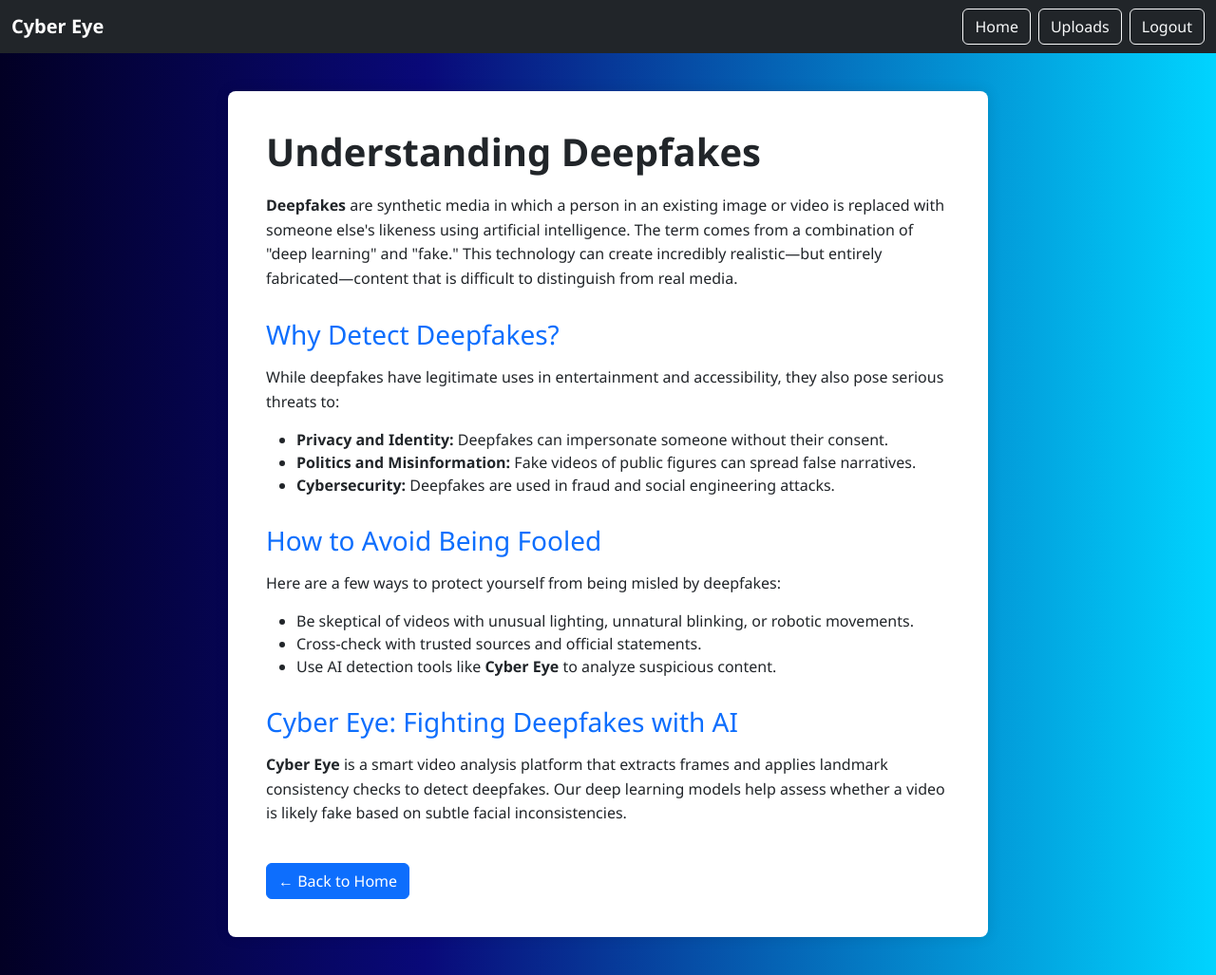
After one commit to Edwinpaul-1811/CyberEye_V2, a Flask app: page /blog in a window 1280 px wide. The commit adds this page. Shown: the whole page at 95% size. Run offline with Flask 3, Linux system fonts and the light colour scheme.

Commit message:
Add blog page and navigation link; enhance uploads page styling

```diff
--- a/app.py
+++ b/app.py
@@ -20,6 +20,10 @@ def home():
     if 'loggedin' in session:
         return redirect('/index')
     return redirect('/login')
+
+@app.route('/blog')
+def blog():
+    return render_template('blog.html')
 
 @app.route('/login', methods=['GET', 'POST'])
 def login():
--- /dev/null
+++ b/templates/blog.html
@@ -0,0 +1,75 @@
+<!DOCTYPE html>
+<html lang="en">
+<head>
+    <meta charset="UTF-8">
+    <title>Understanding Deepfakes - Cyber Eye</title>
+    <link href="https://cdn.jsdelivr.net/npm/bootstrap@5.3.0/dist/css/bootstrap.min.css" rel="stylesheet">
+    <style>
+        body {
+            background: linear-gradient(90deg, rgba(2,0,36,1) 0%, rgba(9,9,121,1) 35%, rgba(0,212,255,1) 100%);
+            color: #212529;
+            font-family: 'Segoe UI', sans-serif;
+        }
+        .blog-container {
+            max-width: 800px;
+            margin: 40px auto;
+            background-color: #ffffff;
+            padding: 40px;
+            border-radius: 8px;
+            box-shadow: 0 0 15px rgba(0, 0, 0, 0.1);
+        }
+        .blog-container h1 {
+            margin-bottom: 20px;
+            font-size: 2.5rem;
+            font-weight: bold;
+        }
+        .blog-container h3 {
+            margin-top: 30px;
+            color: #0d6efd;
+        }
+        .blog-container p {
+            margin: 15px 0;
+            line-height: 1.6;
+        }
+    </style>
+</head>
+<body>
+<!-- Navigation bar -->
+<nav class="navbar navbar-expand-lg navbar-dark bg-dark">
+    <div class="container-fluid">
+        <a class="navbar-brand" href="/"><b>Cyber Eye</b></a>
+        <div class="d-flex">
+            <a href="/" class="btn btn-outline-light me-2">Home</a>
+            <a href="/uploads" class="btn btn-outline-light me-2">Uploads</a> <!-- NEW Uploads Button -->
+            <a href="/logout" class="btn btn-outline-light">Logout</a>
+        </div>
+    </div>
+</nav>
+<div class="container blog-container">
+    <h1>Understanding Deepfakes</h1>
+    <p><strong>Deepfakes</strong> are synthetic media in which a person in an existing image or video is replaced with someone else's likeness using artificial intelligence. The term comes from a combination of "deep learning" and "fake." This technology can create incredibly realistic—but entirely fabricated—content that is difficult to distinguish from real media.</p>
+
+    <h3>Why Detect Deepfakes?</h3>
+    <p>While deepfakes have legitimate uses in entertainment and accessibility, they also pose serious threats to:</p>
+    <ul>
+        <li><strong>Privacy and Identity:</strong> Deepfakes can impersonate someone without their consent.</li>
+        <li><strong>Politics and Misinformation:</strong> Fake videos of public figures can spread false narratives.</li>
+        <li><strong>Cybersecurity:</strong> Deepfakes are used in fraud and social engineering attacks.</li>
+    </ul>
+
+    <h3>How to Avoid Being Fooled</h3>
+    <p>Here are a few ways to protect yourself from being misled by deepfakes:</p>
+    <ul>
+        <li>Be skeptical of videos with unusual lighting, unnatural blinking, or robotic movements.</li>
+        <li>Cross-check with trusted sources and official statements.</li>
+        <li>Use AI detection tools like <strong>Cyber Eye</strong> to analyze suspicious content.</li>
+    </ul>
+
+    <h3>Cyber Eye: Fighting Deepfakes with AI</h3>
+    <p><strong>Cyber Eye</strong> is a smart video analysis platform that extracts frames and applies landmark consistency checks to detect deepfakes. Our deep learning models help assess whether a video is likely fake based on subtle facial inconsistencies.</p>
+
+    <a href="/" class="btn btn-primary mt-4">← Back to Home</a>
+</div>
+
+</body>
+</html>
--- a/templates/index.html
+++ b/templates/index.html
@@ -37,8 +37,9 @@
     <!-- Navigation bar -->
     <nav class="navbar navbar-expand-lg navbar-dark bg-dark">
         <div class="container-fluid">
-            <a class="navbar-brand" href="#">Cyber Eye</a>
+            <a class="navbar-brand" href="/"><b>Cyber Eye</b></a>
             <div class="d-flex">
+                <a href="/blog" class="btn btn-outline-light me-2">Read Blog</a>
                 <a href="/uploads" class="btn btn-outline-light me-2">Uploads</a> <!-- NEW Uploads Button -->
                 <a href="/logout" class="btn btn-outline-light">Logout</a>
             </div>
--- a/templates/uploads.html
+++ b/templates/uploads.html
@@ -7,7 +7,7 @@
     <link href="https://cdn.jsdelivr.net/npm/bootstrap@5.3.0/dist/css/bootstrap.min.css" rel="stylesheet">
     <style>
         body {
-            background-color: #121212;
+            background: linear-gradient(90deg, rgba(2,0,36,1) 0%, rgba(9,9,121,1) 35%, rgba(0,212,255,1) 100%);
             color: #fff;
         }
 
@@ -43,7 +43,7 @@
 <body>
     <nav class="navbar navbar-expand-lg navbar-dark bg-dark">
         <div class="container-fluid">
-            <a class="navbar-brand" href="/">Cyber Eye</a>
+            <a class="navbar-brand" href="/"><b>Cyber Eye</b></a>
             <div class="d-flex">
                 <a href="/" class="btn btn-outline-light me-2">Home</a> <!-- New Home button -->
                 <a href="/logout" class="btn btn-outline-light">Logout</a>
```
